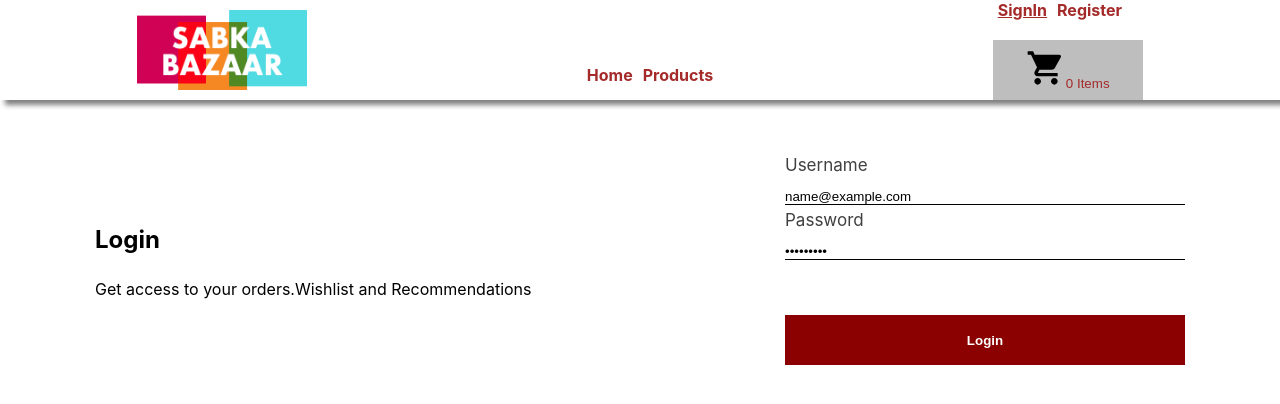
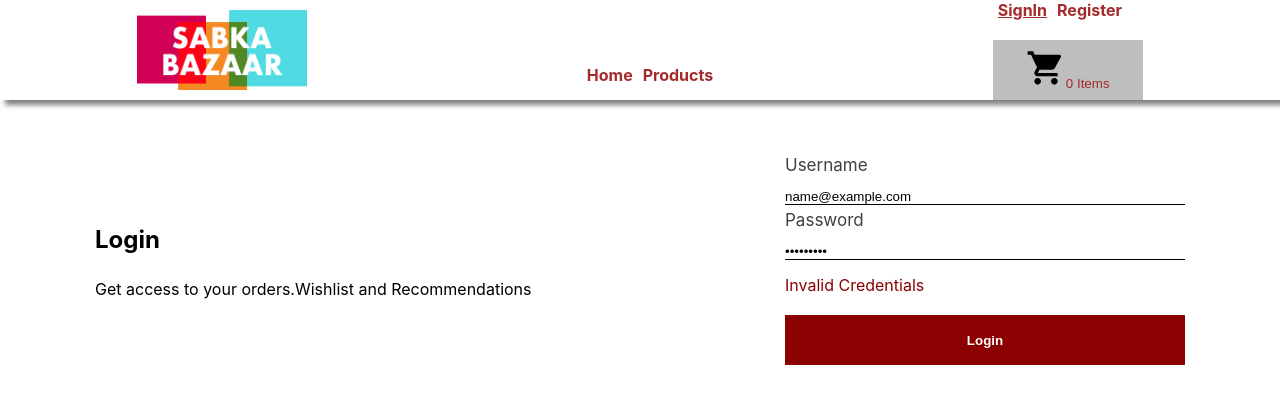
Before and after one commit to akshaykumar684/ShoppingCart, a React (Create React App) app in the folder front-end/: page /login in a window 1280 px wide. Both pictures are taken after typing "name@example.com", "Sample123" into the empty fields and a click on the button "Login". Shown: the top 404 px of the page. Built offline with nearby package versions, Linux system fonts and the light colour scheme; no server answers.

Commit message:
implemented login functionality
implemented login functionality

```diff
--- a/front-end/src/Components/Forms/LoginForm/LoginForm.css
+++ b/front-end/src/Components/Forms/LoginForm/LoginForm.css
@@ -55,3 +55,9 @@ input:not(:focus):valid + .floating-label {
   color: #404040;
   outline: none;
 }
+
+.error-label {
+  color: darkred;
+  font-size: medium;
+  margin-top: -20px;
+}
--- a/front-end/src/Components/Forms/LoginForm/LoginForm.js
+++ b/front-end/src/Components/Forms/LoginForm/LoginForm.js
@@ -1,17 +1,37 @@
 import { useState } from "react";
 import "./LoginForm.css";
 import Button from "../../UI/Button";
-
+import { useSelector, useDispatch } from "react-redux";
+import { userActions } from "../../../Store/UserStroe/UserStore";
+import { useHistory } from "react-router-dom";
 const initialLoginFormData = {
   username: "",
   password: "",
 };
 const LoginForm = () => {
   const [loginFormData, setLoginFormData] = useState(initialLoginFormData);
+  const [showErrorLabel, setShowErrorLabel] = useState(false);
+  const dispatch = useDispatch();
+  const history = useHistory();
   const { username, password } = loginFormData;
+
+  const registeredUsersList = useSelector(
+    (state) => state.users.registeredUsers
+  );
 
   const loginHandler = (event) => {
     event.preventDefault();
+    const currentUser = registeredUsersList.find(
+      (user) => user.email === username && user.password === password
+    );
+
+    if (currentUser === undefined) {
+      setShowErrorLabel(true);
+      return;
+    }
+
+    dispatch(userActions.loginAndAuthenticateUser());
+    history.push("/product");
     console.log(loginFormData);
   };
 
@@ -47,6 +67,7 @@ const LoginForm = () => {
           />
           <label className="floating-label">Password</label>
         </div>
+        {showErrorLabel && <p className="error-label">Invalid Credentials</p>}
         <Button btnType="submit" title="Login" />
       </form>
     </section>
```
